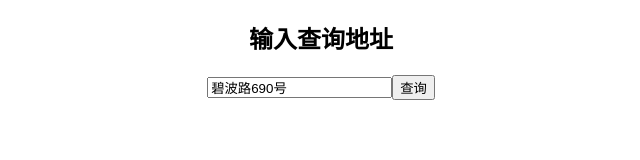
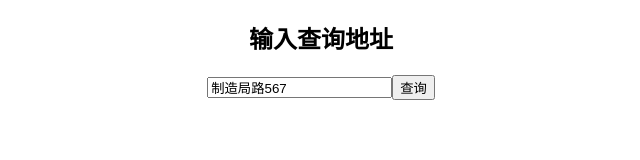
Before and after one commit to ma89vik/youyangma, a React (Create React App) app in the folder youyangma_front/: page / in a window 1280 px wide. Shown: the top 160 px of the page, without its empty margins (319-959 px from the left). Built offline with nearby package versions, Linux system fonts and the light colour scheme.

Commit message:
fronend: adjust layout

```diff
--- a/youyangma_front/src/components/Search.js
+++ b/youyangma_front/src/components/Search.js
@@ -5,7 +5,7 @@ import axios from 'axios'
 
 const Search = ({setCases}) => {
 
-    const [address, setAddress] = useState('碧波路690号')
+    const [address, setAddress] = useState('制造局路567')
     const search_url = 'https://fanmenrui.xyz/api/yang/'
 
     const handleAddressChange = (event) => {
@@ -15,9 +15,7 @@ const Search = ({setCases}) => {
 
     const searchCase = (event) => {
         event.preventDefault()
-        console.log('button clicked', event.target)
 
-        //const promise = axios.get(search_url + address)
         const promise = axios.get(search_url + address)
 
         promise.then(response => {
--- a/youyangma_front/src/components/ShowCases.js
+++ b/youyangma_front/src/components/ShowCases.js
@@ -15,7 +15,7 @@ const Sheep = ({date, offset, delay_ms}) => {
             position: 'absolute',
             top: '75%',
             left: '50%',
-            marginTop: getRandomInt(-9, 0).toString() + '%',
+            marginTop: getRandomInt(-15, 0).toString() + '%',
             marginLeft:offset + '%',
         },
         img: {
@@ -58,9 +58,11 @@ const Sheep = ({date, offset, delay_ms}) => {
 
 
 const ShowCases = ({cases, background}) => {
+
     if (!cases) {
         return null
     }
+
 
     const styles = {
         background: {
@@ -74,10 +76,6 @@ const ShowCases = ({cases, background}) => {
     };
 
     const distributeSheeps = (cases) => {
-        cases.sort(function (a, b) {
-            return ('' + a.date.attr).localeCompare(b.date.attr);
-        })
-        cases.reverse();
 
         let sheeps = cases.map( e => {
             return {"date": e.date, "offset": null, "delay_ms": 0 };
--- a/youyangma_front/src/index.css
+++ b/youyangma_front/src/index.css
@@ -0,0 +1,4 @@
+html, body {
+    margin: 0;
+    height: 100%;
+}
```
